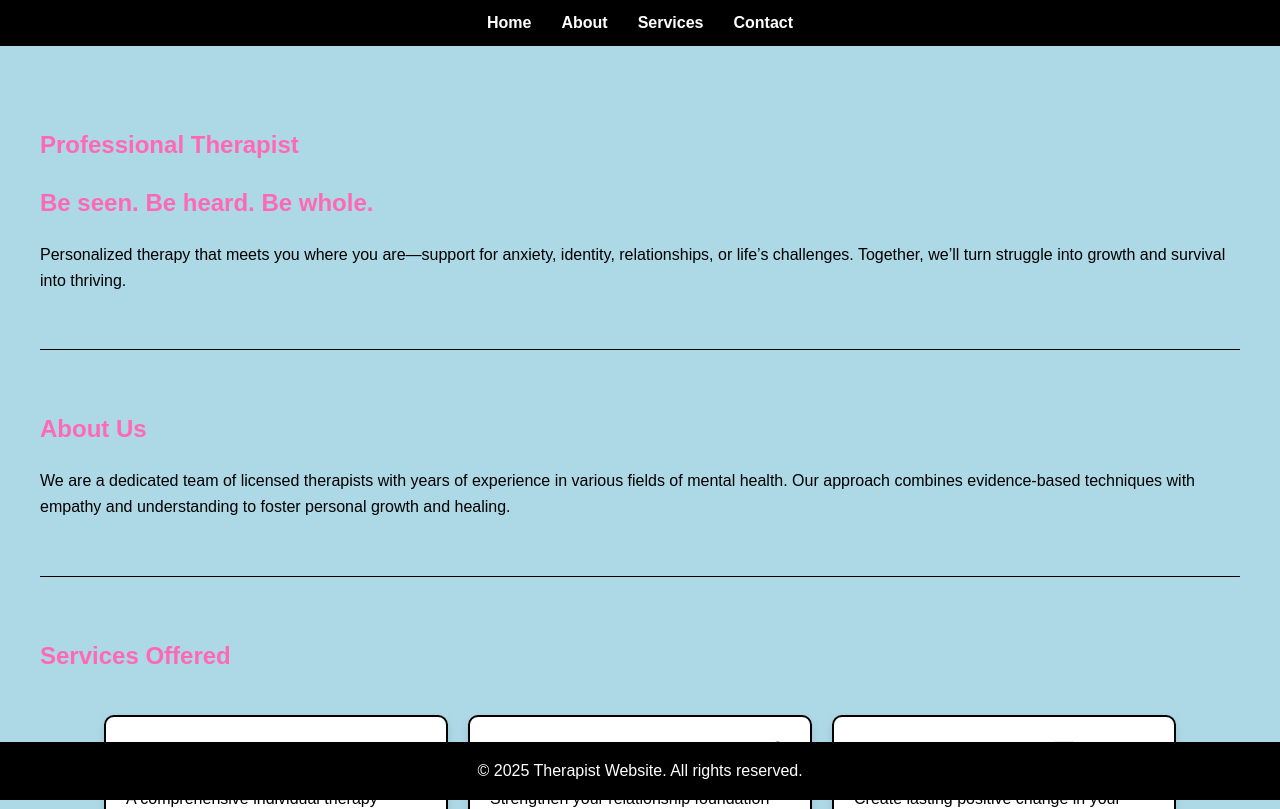
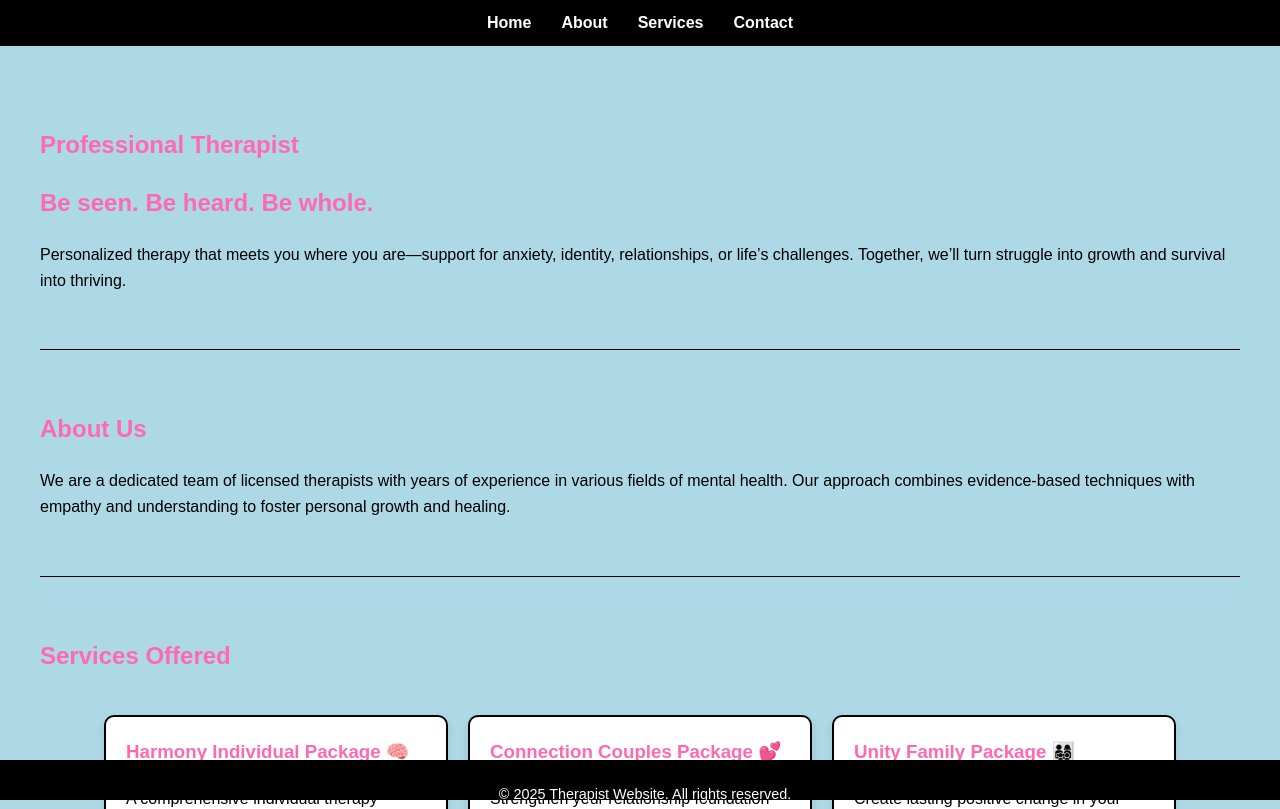
Before and after one commit to KevinNdirangu/caretherapy, a plain HTML site: page index.html in a window 1280 px wide. Shown: the top 809 px of the page. Drawn offline with Linux system fonts and the light colour scheme.

Commit message:
some changes in the body

```diff
--- a/styles.css
+++ b/styles.css
@@ -148,12 +148,15 @@ button:active::after {
 
 footer {
     text-align: center;
-    padding: 0.1px;
+    padding: 5px; /* Reduced from 10px to a minimal 5px */
     background-color: var(--secondary-color);
     color: #ffffff;
     position: fixed;
     bottom: 0;
     width: 100%;
+    height: 30px; /* Fixed height to prevent overlap and keep it compact */
+    line-height: 30px; /* Vertically center text */
+    font-size: 0.9em; /* Slightly smaller text for a less dominant look */
 }
 
 .package-container {
```
